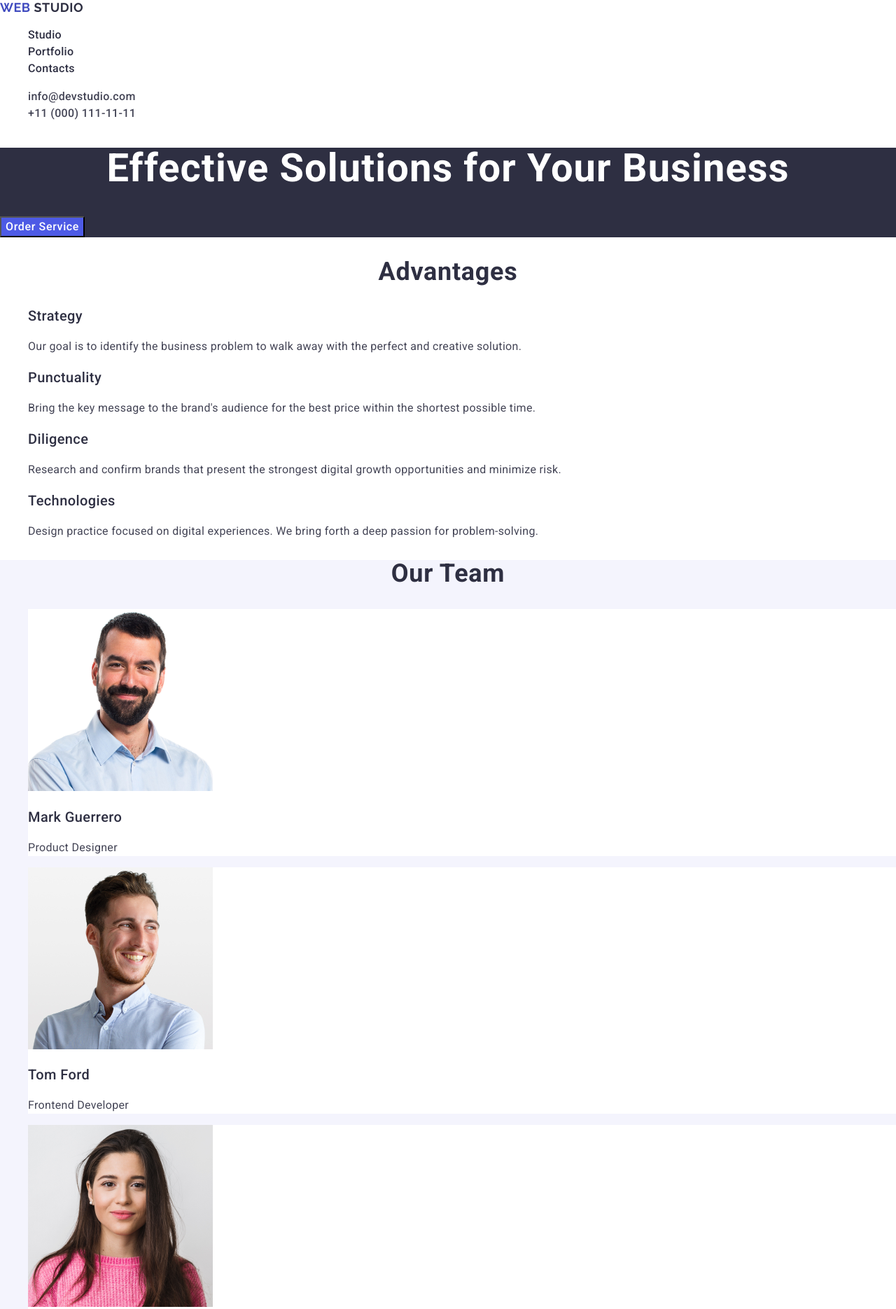
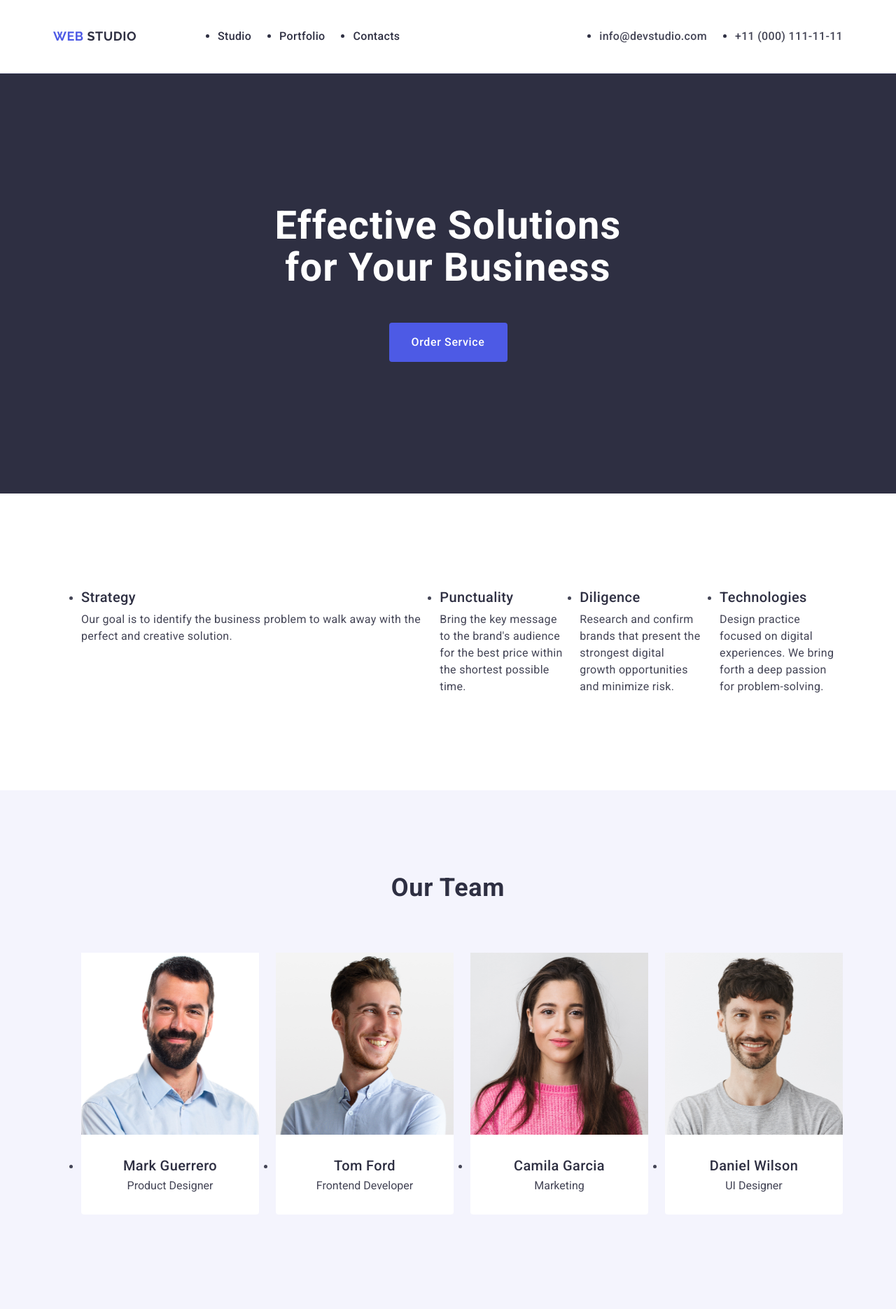
Before and after one commit to AndrewUl22/goit-markup-hw-03, a plain HTML site: page index.html in a window 1280 px wide. Shown: the top 1870 px of the page at 70% size. Drawn offline with nearby package versions, Linux system fonts and the light colour scheme.

Commit message:
розмітка header

```diff
--- a/css/styles.css
+++ b/css/styles.css
@@ -1,12 +1,101 @@
+
+*,
+*::before,
+*::after {
+    box-sizing: border-box;
+}
 body {
 	font-family: "Roboto", sans-serif;
 	color: #434455;
 	background-color: #fff;
+    max-width: 1440px;
 }
 a {
+    font-size: 12px;
+    line-height: 16px;
+    letter-spacing: 4%;
+    direction: underline;
+}
+h1,
+h2,
+h3,
+p {
+    margin: 0;
+}
+img {
+    display: block;
+    max-width: 100%;
+}
+.visually-hidden {
+    position: absolute;
+    width: 1px;
+    height: 1px;
+    margin: -1px;
+    border: 0;
+    padding: 0;
+    white-space: nowrap;
+    clip-path: inset(100%);
+    clip: rect(0 0 0 0);
+    overflow: hidden;
+}
+address {
+    margin-left: auto;
+}
+/* navigation-menu */
+.head-nav {
+    border-bottom: 1px solid #e7e9fc;
+}
+.container {
+    width: 1158px;
+    margin: 0 auto;
+    padding: 0 15px;
+}
+.container-nav {
+    display: flex;
+    align-items: center;
+}
+.navigation-container {
+    display: flex;
+    align-items: center;
+}
+.navigation-logo {
+    font-family: "Raleway", sans-serif;
+    font-weight: 700;
+    font-size: 18px;
+    line-height: 1.17;
+    letter-spacing: 0.03em;
+    text-transform: uppercase;
+    text-align: center;
+    color: #4d5ae5;
     text-decoration: none;
+    margin-right: 76px;
 }
-ul {list-style-type: none;
+.navigation-logo:hover {
+    color: #404bbf;
+}
+.navigation-logo:focus {
+    color: #404bbf;
+}
+.studio {
+    color: #2e2f42;
+}
+.container-nav-menu {
+    display: flex;
+    gap: 40px;
+}
+.nav {
+    font-weight: 500;
+    font-size: 16px;
+    letter-spacing: 0.02em;
+    line-height: 1.5;
+    display: block;
+    color: #2e2f42;
+    text-decoration: none;
+    padding: 24px 0;
+}
+.nav:hover,
+.nav:focus {
+    color: #404bbf;
 }
 .navigation {
     background: #fff;
@@ -30,33 +119,19 @@ color: #2e2f42;
 .studio {
     color: #2e2f42;
 }
-.navigation-logo {
-    font-family: "Raleway", sans-serif;
-    font-weight: 700;
-    font-size: 18px;
-    line-height: 1.17;
-    letter-spacing: 0.03em;
-    text-transform: uppercase;
-    text-align: center;
-    color: #4d5ae5;
-    text-decoration: none;
-}
-.navigation-logo:hover {
-    color: #404bbf;
-}
-.navigation-logo:focus {
-    color: #404bbf;
-}
-.studio {
-    color: #2e2f42;
+.container-nav-menu {
+    display: flex;
+    gap: 40px;
 }
 .nav {
     font-weight: 500;
     font-size: 16px;
     letter-spacing: 0.02em;
     line-height: 1.5;
+    display: block;
     color: #2e2f42;
     text-decoration: none;
+    padding: 24px 0
 }
 .nav:hover,
 .nav:focus {
@@ -84,7 +159,10 @@ color: #404bbf;
     color: #2e2f42;
 }
 .info {
+    display: flex;
+    gap: 40px;
     font-style: normal;
+    margin-left: auto;
 }
 .connect-info {
     font-size: 16px;
@@ -97,12 +175,21 @@ color: #404bbf;
     .connect-info:focus {
         color: #404bbf;
     }
-.active-title {
-    font-weight: 500;
-    line-height: 1.2;
-    font-size: 20px;
+    .effect-business {
+        background-color: #2e2f42;
+        padding: 188px 0;
+    }
+    .title-text {
+        font-weight: bold;
+        font-size: 56px;
         letter-spacing: 0.02em;
-    color: #2e2f42;
+        line-height: 1.07;
+        margin: 0 auto;
+        color: #fff;
+        max-width: 496px;
+        margin-bottom: 48px;
+        text-align: center;
+        color: #fff;
     }
     .btn {
         font-family: "Roboto", sans-serif;
@@ -113,10 +200,34 @@ color: #404bbf;
         background-color: #4d5ae5;
         color: #fff;
         cursor: pointer;
+        display: block;
+        border-radius: 4px;
+        min-width: 169px;
+        height: 56px;
+        margin: 0 auto;
+        border: none;
     }
         .btn:hover,
         .btn:focus {
         background-color: #404bbf;
+    }
+    .our-advent {
+        padding: 120px 0;
+    }
+.list-advent {
+    display: flex;
+    gap: 24px;
+}
+.active-list {
+    width: calc((100% - 72px) / 4);
+}
+    .active-title {
+        font-weight: 500;
+        font-size: 20px;
+        letter-spacing: 0.02em;
+        line-height: 1.2;
+        color: #2e2f42;
+        margin-bottom: 8px;
 }
 .advant-item {
     font-weight: 400;
@@ -124,6 +235,47 @@ color: #404bbf;
     line-height: 1.5;
     letter-spacing: 0.02em;
     color: #434455;
+}
+.our-team {
+    background-color: #f4f4fd;
+    padding: 120px 0;
+}
+.section-title-team {
+    font-weight: bold;
+    font-size: 36px;
+    letter-spacing: 0.02em;
+    line-height: 1.11;
+    text-align: center;
+    text-transform: capitalize;
+    color: #2e2f42;
+    margin-bottom: 72px;
+}
+.list-team {
+    display: flex;
+    gap: 24px;
+}
+.team-work {
+    background-color: #fff;
+    width: calc((100% - 72px) / 4);
+    border-radius: 0px 0px 4px 4px;
+}
+.name-position {
+    padding: 32px 0;
+}
+.lead-name {
+    text-align: center;
+    margin-bottom: 8px;
+    font-weight: 500;
+    font-size: 20px;
+    line-height: 1.2;
+    letter-spacing: 0.02em;
+    color: #2e2f42;
+}
+.lead-job {
+    text-align: center;
+}
+.portfolio {
+    padding: 120px 0;
 }
 .act {
     font-weight: bold;
@@ -133,37 +285,21 @@ color: #404bbf;
     text-align: center;
     text-transform: capitalize;
     color: #2e2f42;
+    margin-bottom: 72px;
 }
-.effect-business {
-    background-color: #2e2f42;
+.list-portfolio {
+    display: flex;
+    flex-wrap: wrap;
+    column-gap: 24px;
+    row-gap: 48px;
 }
-.title-text {
-    font-weight: bold;
-    font-size: 56px;
-    letter-spacing: 0.02em;
-    line-height: 1.07;
-    text-align: center;
-    color: #fff;
+.list-portfolio-item {
+width: calc((100% - 48px) / 3);
 }
-.team-work {
-    background-color: #fff;
-}
-.our-team {
-    background-color: #f4f4fd;
-}
-.lead-name {
-    font-size: 20px;
-    font-weight: 500;
-    line-height: 1.2;
-    letter-spacing: 0.02em;
-    color: #2e2f42;
-}
-.lead-job {
-    font-weight: 400;
-    line-height: 1.5;
-    font-size: 16px;
-    letter-spacing: 0.02em;
-    color: #434455;
+.name-category {
+    padding: 32px 16px;
+    border: 1px solid #e7e9fc;
+    border-top: none;
 }
 .portfolio-work {
     font-weight: 400;
@@ -174,6 +310,7 @@ color: #404bbf;
 }
 .portfolio-name {
     font-weight: 500;
+    margin-bottom: 8px;
     font-size: 20px;
     line-height: 1.2;
     letter-spacing: 0.02em;
@@ -181,6 +318,7 @@ color: #404bbf;
 }
 .footer {
     background-color: #2e2f42;
+    padding: 100px 0;
 }
 .logo-footer {
     font-family: "Raleway", sans-serif;
@@ -191,6 +329,8 @@ color: #404bbf;
     text-transform: uppercase;
     color: #4d5ae5;
     text-decoration: none;
+    display: inline-block;
+    margin-bottom: 16px;
 }
 .logo-studio-footer {
     color: #f4f4fd;
@@ -201,4 +341,5 @@ color: #404bbf;
     line-height: 1.5;
     letter-spacing: 0.02em;
     color: #f4f4fd;
+    max-width: 264px;
 }
--- a/index.html
+++ b/index.html
@@ -11,31 +11,36 @@
     <link rel="stylesheet" href="https://cdnjs.cloudflare.com/ajax/libs/normalize/8.0.1/normalize.min.css" integrity="sha512-NhSC1YmyruXifcj/KFRWoC561YpHpc5Jtzgvbuzx5VozKpWvQ+4nXhPdFgmx8xqexRcpAglTj9sIBWINXa8x5w==" crossorigin="anonymous" referrerpolicy="no-referrer" />
   </head>
   <body>
-    <header>
-      <nav class="navigation">
+    <header class="head-nav">
+      <div class="container-nav container">
+      <nav class="navigation-container">
         <a class="navigation-logo" href="./index.html">Web<span class="studio"> Studio</span></a>
-        <ul>
+        <ul class="container-nav-menu">
           <li><a href="./index.html" class="nav">Studio</a></li>
           <li><a href="" class="nav">Portfolio</a></li>
           <li><a href="" class="nav">Contacts</a></li>
         </ul>
       </nav>
-      <address class="info">
-        <ul>
+      <address>
+        <ul class="info">
           <li><a class="connect-info" href="mailto:info@devstudio.com">info@devstudio.com</a></li>
           <li><a class="connect-info" href="tel:+110001111111">+11 (000) 111-11-11</a></li>
         </ul>
       </address>
+      </div>
     </header>
     <main>
       <section class="effect-business">
+        <div class="container">
         <h1 class="title-text">Effective Solutions for Your Business</h1>
         <button type="button" class="btn">Order Service</button>
+        </div>
       </section>
-      <section>
-        <h2 class="act">Advantages</h2>
-        <ul class="activity">
-          <li class="active-list">
+      <section class="our-advent">
+        <div class="container">
+        <h2 class="visually-hidden">Advantages</h2>
+        <ul class="list-advent">
+          <li class="list-advent-strategy">
             <h3  class="active-title">Strategy</h3>
             <p class="advant-item">
               Our goal is to identify the business problem to walk away with the
@@ -66,8 +71,9 @@
         </ul>
       </section>
       <section class="our-team">
+        <div class="container">
         <h2 class="act">Our Team</h2>
-        <ul>
+        <ul class="list-team">
           <li class="team-work">
             <img
               width="264"
@@ -75,8 +81,10 @@
               src="./images/img-1mark.jpg"
               alt="photo Mark Guerrero a man with a beard in a shirt "
             />
+            <div class="name-position">
             <h3 class="lead-name">Mark Guerrero</h3>
             <p class="lead-job">Product Designer</p>
+          </div>
           </li>
           <li  class="team-work">
             <img
@@ -85,8 +93,10 @@
               src="./images/img-2tom.jpg"
               alt="photo Tom Ford a man with stubble in his shirt"
             />
+            <div class="name-position">
             <h3 class="lead-name">Tom Ford</h3>
             <p class="lead-job">Frontend Developer</p>
+            </div>
           </li>
           <li class="team-work">
             <img
@@ -95,8 +105,10 @@
               src="./images/img-3camila.jpg"
               alt="photo Camila Garcia a girl in a pink sweater"
             />
+            <div class="name-position">
             <h3 class="lead-name">Camila Garcia</h3>
             <p class="lead-job">Marketing</p>
+            </div>
           </li>
           <li class="team-work">
             <img
@@ -105,39 +117,55 @@
               src="./images/img-4daniel.jpg"
               alt="photo Daniel Wilson a young man in a t-shirt"
             />
+            <div class="name-position">
             <h3  class="lead-name">Daniel Wilson</h3>
             <p class="lead-job">UI Designer</p>
+            </div>
           </li>
         </ul>
       </section>
-      <section>
+      <section  class="portfolio">
+        <div class="container">
         <h2 class="act">Our Portfolio </h2>
-    <ul class="portfolio">
-        <li class="portfolio-list"><img src="./images/app.jpg" alt="banking app" width="360">
-            <h3 class="portfolio-name">Banking App</h3>
+    <ul class="list-portfolio">
+        <li class="list-portfolio-item"><img src="./images/app.jpg" alt="banking app" width="360">
+          <div class="name-category">
+          <h3 class="portfolio-name">Banking App</h3>
             <p class="portfolio-work">App</p>
+          </div>
         </li>
-        <li class="portfolio-list"><img src="./images/pay.jpg" alt="pay cash" width="360" >
+        <li class="list-portfolio-item"><img src="./images/pay.jpg" alt="pay cash" width="360" >
+          <div class="name-category">
           <h3 class="portfolio-name">Cashless Payment</h3>
           <p class="portfolio-work">Marketing</p>
+          </div>
       </li>
-      <li class="portfolio-list"><img src="./images/meditation.jpg" alt="meditation" width="360">
+      <li class="list-portfolio-item"><img src="./images/meditation.jpg" alt="meditation" width="360">
+        <div class="name-category">
         <h3 class="portfolio-name">Meditation App</h3>
         <p class="portfolio-work">App</p>
+        </div>
     </li>
-    <li class="portfolio-list"><img src="./images/taxi.jpg" alt="taxi service" width="360">
+    <li class="list-portfolio-item"><img src="./images/taxi.jpg" alt="taxi service" width="360">
+      <div class="name-category">
       <h3 class="portfolio-name">Taxi Service</h3>
       <p class="portfolio-work">Marketing</p>
+      </div>
   </li>
-  <li class="portfolio-list"><img src="./images/design.jpg" alt="Illustrations" width="360">
+  <li class="list-portfolio-item"><img src="./images/design.jpg" alt="Illustrations" width="360">
+    <div class="name-category">
     <h3 class="portfolio-name">Screen Illustrations</h3>
     <p class="portfolio-work">Design</p>
+    </div>
 </li>
-<li class="portfolio-list"><img src="./images/course.jpg" alt="Online Courses" width="360">
+<li class="list-portfolio-item"><img src="./images/course.jpg" alt="Online Courses" width="360">
+  <div class="name-category">
   <h3 class="portfolio-name">Online Courses</h3>
   <p class="portfolio-work">Marketing</p>
+</div>
 </li>
 </ul>
+        </div>
     </section>
     </main>
     <footer class="footer">
```
Also changed, not shown: images/Dark-bg.jpg (added), images/icons.svg (added), 1 other file. Lines whose indentation alone changed are shown as unchanged.
